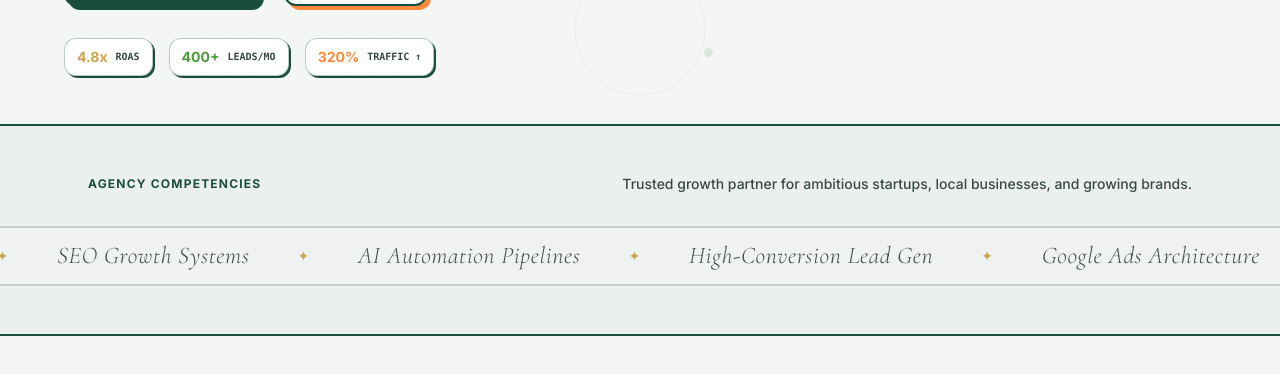
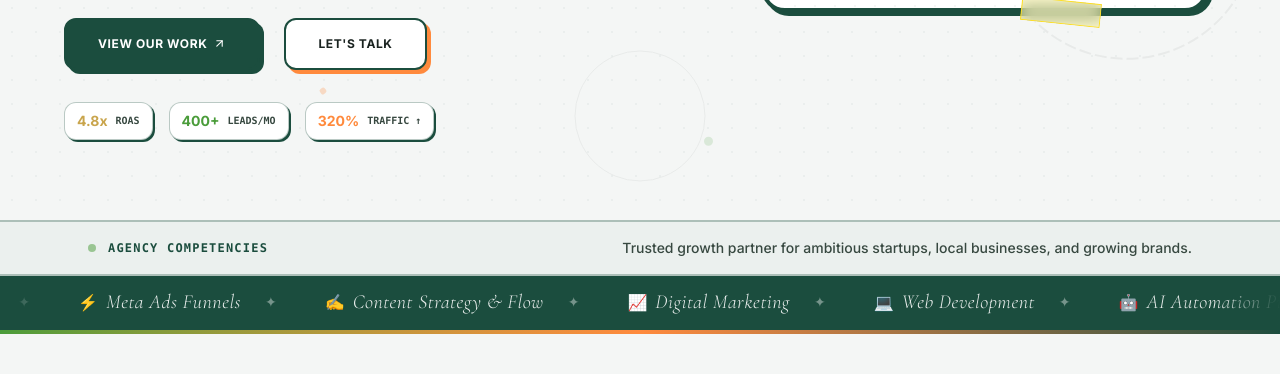
Before and after one commit to Trikaal211/kiwi-click, a React (Vite) app: page / in a window 1280 px wide. Shown: the part 820-1194 px from the top of the page. Built offline with nearby package versions, Linux system fonts and the light colour scheme.

Commit message:
fix: hero badge clears navbar (pt-36), TrustBar redesigned with dark marquee strip + emojis + gradient accent, no more overlap

```diff
--- a/src/components/Hero.tsx
+++ b/src/components/Hero.tsx
@@ -46,7 +46,7 @@ export default function Hero() {
   return (
     <section
       ref={heroRef}
-      className="relative min-h-screen flex flex-col justify-center items-center px-6 md:px-12 pt-20 pb-12 overflow-hidden bg-page-bg text-text-primary transition-theme"
+      className="relative min-h-screen flex flex-col justify-center items-center px-6 md:px-12 pt-36 pb-20 overflow-hidden bg-page-bg text-text-primary transition-theme"
     >
       {/* ─── Background: dot grid ─── */}
       <div
--- a/src/components/TrustBar.tsx
+++ b/src/components/TrustBar.tsx
@@ -1,43 +1,81 @@
+import { motion } from 'framer-motion';
+
+const services = [
+  { label: 'SEO Growth Systems', emoji: '🚀', color: 'text-accent-green' },
+  { label: 'Google Ads Architecture', emoji: '🎯', color: 'text-accent-orange' },
+  { label: 'Meta Ads Funnels', emoji: '⚡', color: 'text-blue-500' },
+  { label: 'Content Strategy & Flow', emoji: '✍️', color: 'text-gold-accent' },
+  { label: 'Digital Marketing', emoji: '📈', color: 'text-accent-green' },
+  { label: 'Web Development', emoji: '💻', color: 'text-cyan-500' },
+  { label: 'AI Automation Pipelines', emoji: '🤖', color: 'text-violet-500' },
+  { label: 'High-Conversion Lead Gen', emoji: '🔥', color: 'text-accent-orange' },
+];
+
+// Tripled for seamless loop
+const marqueeItems = [...services, ...services, ...services];
+
 export default function TrustBar() {
-  const servicesList = [
-    'Digital Marketing',
-    'Web Development',
-    'SEO Growth Systems',
-    'AI Automation Pipelines',
-    'High-Conversion Lead Gen',
-    'Google Ads Architecture',
-    'Meta Ads Funnels',
-    'Content Strategy & Flow'
-  ];
+  return (
+    <section className="relative py-0 overflow-hidden select-none transition-theme z-10">
 
-  // Repeat twice for seamless loop
-  const marqueeItems = [...servicesList, ...servicesList];
+      {/* Top Label Row */}
+      <div className="bg-page-bg-sec border-y-2 border-accent-emerald/30 transition-theme">
+        <div className="max-w-6xl w-full mx-auto px-6 py-4 flex flex-col sm:flex-row items-center justify-between gap-3">
+          {/* Left: label */}
+          <div className="flex items-center gap-3">
+            <div className="w-2 h-2 rounded-full bg-accent-green animate-pulse" />
+            <h3 className="text-xs font-mono font-bold tracking-widest text-accent-emerald uppercase transition-theme">
+              Agency Competencies
+            </h3>
+          </div>
 
-  return (
-    <section className="py-12 bg-page-bg-sec border-y-2 border-accent-emerald overflow-hidden select-none transition-theme">
-      <div className="max-w-6xl w-full mx-auto px-6 mb-8 text-center sm:text-left flex flex-col sm:flex-row items-center justify-between gap-4">
-        <h3 className="text-xs font-sans font-bold tracking-widest text-accent-emerald uppercase transition-theme">
-          Agency Competencies
-        </h3>
-        <p className="text-sm font-sans font-medium text-text-secondary transition-theme">
-          Trusted growth partner for ambitious startups, local businesses, and growing brands.
-        </p>
+          {/* Right: tagline */}
+          <p className="text-sm font-sans font-medium text-text-secondary transition-theme text-center sm:text-right">
+            Trusted growth partner for ambitious startups, local businesses, and growing brands.
+          </p>
+        </div>
       </div>
 
-      {/* Marquee Row */}
-      <div className="relative w-full flex items-center overflow-hidden py-3 bg-page-bg/40 border-y-2 border-accent-emerald/20 transition-theme">
-        <div className="animate-marquee flex gap-12 items-center">
+      {/* Marquee Strip */}
+      <div className="relative bg-accent-emerald dark:bg-[#152a22] border-b-2 border-accent-emerald overflow-hidden py-3">
+        {/* Left fade */}
+        <div className="absolute left-0 top-0 bottom-0 w-16 bg-gradient-to-r from-accent-emerald dark:from-[#152a22] to-transparent z-10 pointer-events-none" />
+        {/* Right fade */}
+        <div className="absolute right-0 top-0 bottom-0 w-16 bg-gradient-to-l from-accent-emerald dark:from-[#152a22] to-transparent z-10 pointer-events-none" />
+
+        <motion.div
+          animate={{ x: ['0%', '-33.333%'] }}
+          transition={{
+            x: {
+              repeat: Infinity,
+              duration: 30,
+              ease: 'linear',
+            },
+          }}
+          className="flex gap-0 items-center w-max"
+        >
           {marqueeItems.map((item, idx) => (
             <div
               key={idx}
-              className="flex items-center gap-12 font-serif italic text-xl md:text-2xl text-text-primary/80 tracking-wide font-light whitespace-nowrap transition-theme"
+              className="flex items-center gap-6 px-6 whitespace-nowrap"
             >
-              <span>{item}</span>
-              <span className="text-gold-accent font-sans not-italic text-sm">✦</span>
+              <div className="flex items-center gap-2 group">
+                <span className="text-base leading-none group-hover:scale-125 transition-transform duration-200">
+                  {item.emoji}
+                </span>
+                <span className="font-serif italic text-lg md:text-xl text-white/90 dark:text-white/80 font-light tracking-wide">
+                  {item.label}
+                </span>
+              </div>
+              <span className="text-white/40 text-sm font-sans">✦</span>
             </div>
           ))}
-        </div>
+        </motion.div>
       </div>
+
+      {/* Bottom micro-strip: colored accent line */}
+      <div className="h-1 w-full bg-gradient-to-r from-accent-green via-accent-orange to-accent-emerald" />
+
     </section>
   );
 }
```
